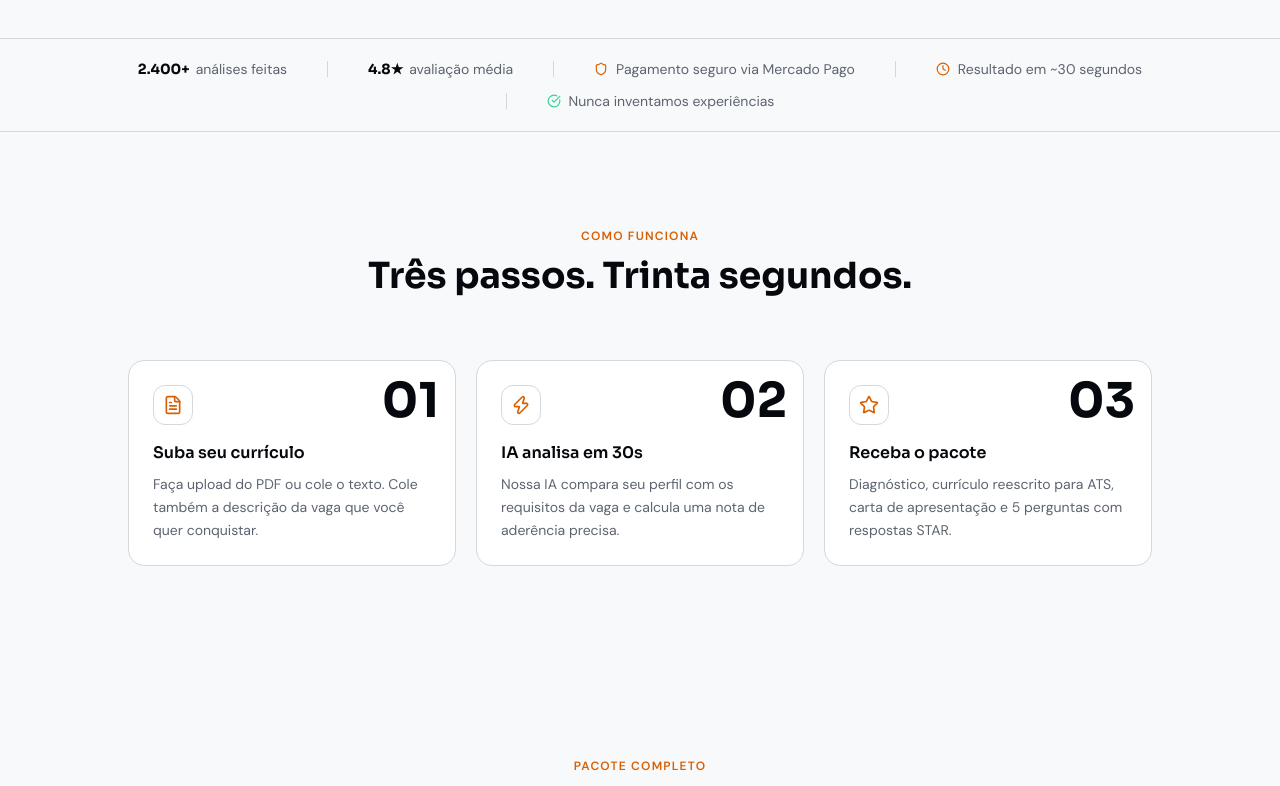
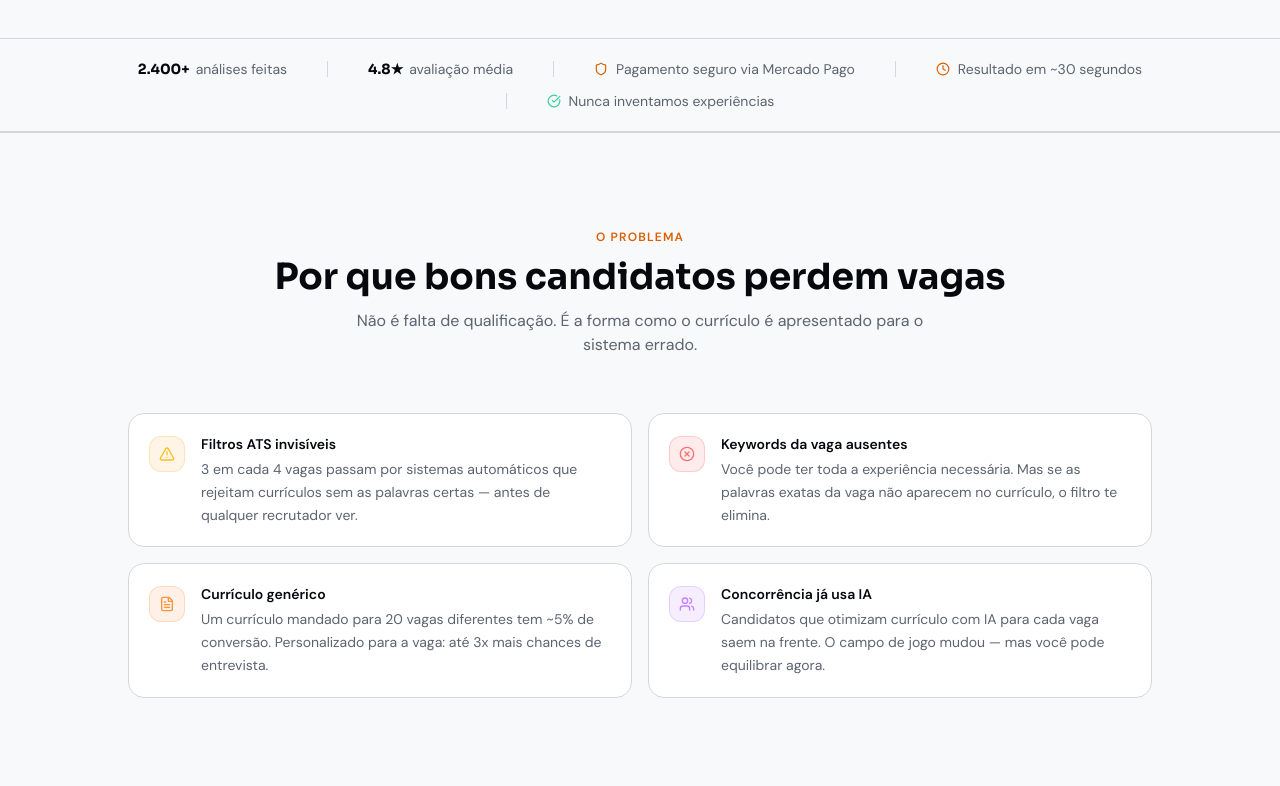
Before and after one commit to gatepfr/alinhei, a Next.js app: page / in a window 1280 px wide. Shown: the part 820-1606 px from the top of the page. Built offline with nearby package versions, Linux system fonts and the light colour scheme; no server answers.

Commit message:
feat(landing): adiciona seção de problemas (por que candidatos perdem vagas)

```diff
--- a/app/page.tsx
+++ b/app/page.tsx
@@ -135,6 +135,8 @@ export default async function LandingPage() {
           </div>
         </div>
       </section>
+
+      <ProblemSection />
 
       {/* Como funciona */}
       <section className="py-24 px-4">
@@ -433,3 +435,65 @@ function Testimonial({ name, role, text, score }: { name: string; role: string;
     </div>
   )
 }
+
+function ProblemSection() {
+  const problems = [
+    {
+      icon: <AlertTriangle className="w-4 h-4" />,
+      color: 'bg-amber-500/10 border-amber-500/20 text-amber-400',
+      title: 'Filtros ATS invisíveis',
+      description:
+        '3 em cada 4 vagas passam por sistemas automáticos que rejeitam currículos sem as palavras certas — antes de qualquer recrutador ver.',
+    },
+    {
+      icon: <XCircle className="w-4 h-4" />,
+      color: 'bg-red-500/10 border-red-500/20 text-red-400',
+      title: 'Keywords da vaga ausentes',
+      description:
+        'Você pode ter toda a experiência necessária. Mas se as palavras exatas da vaga não aparecem no currículo, o filtro te elimina.',
+    },
+    {
+      icon: <FileText className="w-4 h-4" />,
+      color: 'bg-orange-500/10 border-orange-500/20 text-orange-400',
+      title: 'Currículo genérico',
+      description:
+        'Um currículo mandado para 20 vagas diferentes tem ~5% de conversão. Personalizado para a vaga: até 3x mais chances de entrevista.',
+    },
+    {
+      icon: <Users className="w-4 h-4" />,
+      color: 'bg-purple-500/10 border-purple-500/20 text-purple-400',
+      title: 'Concorrência já usa IA',
+      description:
+        'Candidatos que otimizam currículo com IA para cada vaga saem na frente. O campo de jogo mudou — mas você pode equilibrar agora.',
+    },
+  ]
+
+  return (
+    <section className="py-24 px-4 border-t border-border/40">
+      <div className="max-w-5xl mx-auto">
+        <div className="text-center mb-14">
+          <p className="text-xs font-semibold text-primary uppercase tracking-widest mb-3">O problema</p>
+          <h2 className="font-display text-3xl sm:text-4xl font-bold mb-3">
+            Por que bons candidatos perdem vagas
+          </h2>
+          <p className="text-muted-foreground max-w-xl mx-auto">
+            Não é falta de qualificação. É a forma como o currículo é apresentado para o sistema errado.
+          </p>
+        </div>
+        <div className="grid sm:grid-cols-2 gap-4">
+          {problems.map((p) => (
+            <div key={p.title} className="flex gap-4 p-5 bg-card rounded-2xl border border-border card-glow">
+              <div className={`w-9 h-9 rounded-xl border flex items-center justify-center shrink-0 mt-0.5 ${p.color}`}>
+                {p.icon}
+              </div>
+              <div>
+                <h3 className="font-semibold text-sm mb-1">{p.title}</h3>
+                <p className="text-sm text-muted-foreground leading-relaxed">{p.description}</p>
+              </div>
+            </div>
+          ))}
+        </div>
+      </div>
+    </section>
+  )
+}
```
